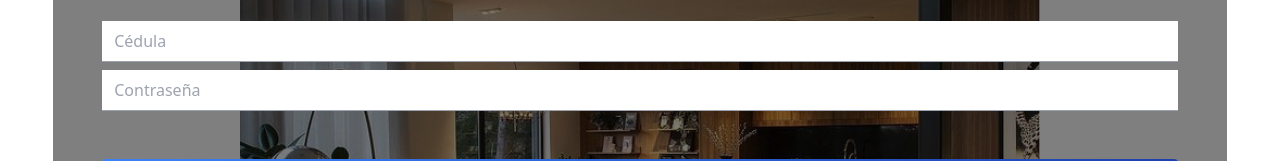
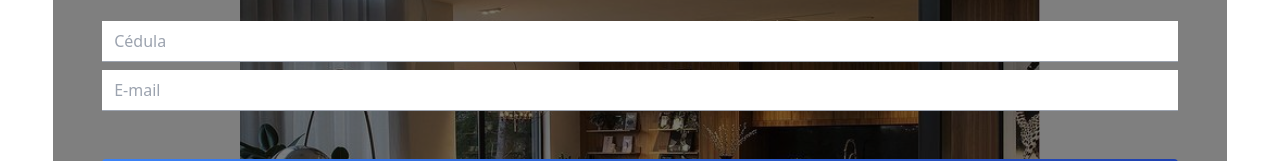
Before and after one commit to javierdillon21/HUPRO, a Next.js app: page / in a window 1280 px wide. Shown: the part 207-368 px from the top of the page. Built offline with nearby package versions, Linux system fonts and the light colour scheme.

Commit message:
update correo

```diff
--- a/pages/api/dataUsers.ts
+++ b/pages/api/dataUsers.ts
@@ -1,6 +1,6 @@
 
 export const dataUsers:Usuario[]= [
-  {cedula: "0932530199", nombre: "Javier Isaac", apellido: "Dillon Jimenez", correo: "javierdillon21@gmail.com", password:"firebird"},
+  {cedula: "0900000000", nombre: "Usuario", apellido: "Prueba", correo: "javierdillon21@gmail.com", password:"usuario@gmail.com"},
   {cedula: "0932530198", nombre: "Javier Isaac", apellido: "Dillon Jimenez", correo: "javierdillon21@gmail.com", password:"firebird"},
   {cedula: "0932530197", nombre: "Javier Isaac", apellido: "Dillon Jimenez", correo: "javierdillon21@gmail.com", password:"firebird"},
   {cedula: "0932530196", nombre: "Javier Isaac", apellido: "Dillon Jimenez", correo: "javierdillon21@gmail.com", password:"firebird"}
--- a/pages/index.tsx
+++ b/pages/index.tsx
@@ -98,7 +98,7 @@ export default function Welcome() {
             </span>
             {match === false && (
               <a className="text-xs text-red-600 ">
-                Cédula o contraseña incorrecta
+                Cédula o correo incorrecto
               </a>
             )}
             <input
@@ -111,9 +111,9 @@ export default function Welcome() {
               <span className="text-red-500 text-sm">Campo obligatorio</span>
             )}
             <input
-              type="password"
+              type="text"
               {...registerUsuario("password", { required: true })}
-              placeholder="Contraseña"
+              placeholder="E-mail"
               className="form-input border-0 border-b placeholder-gray-400 border-gray-400"
             />
             {errorUsuario.password && (
```
